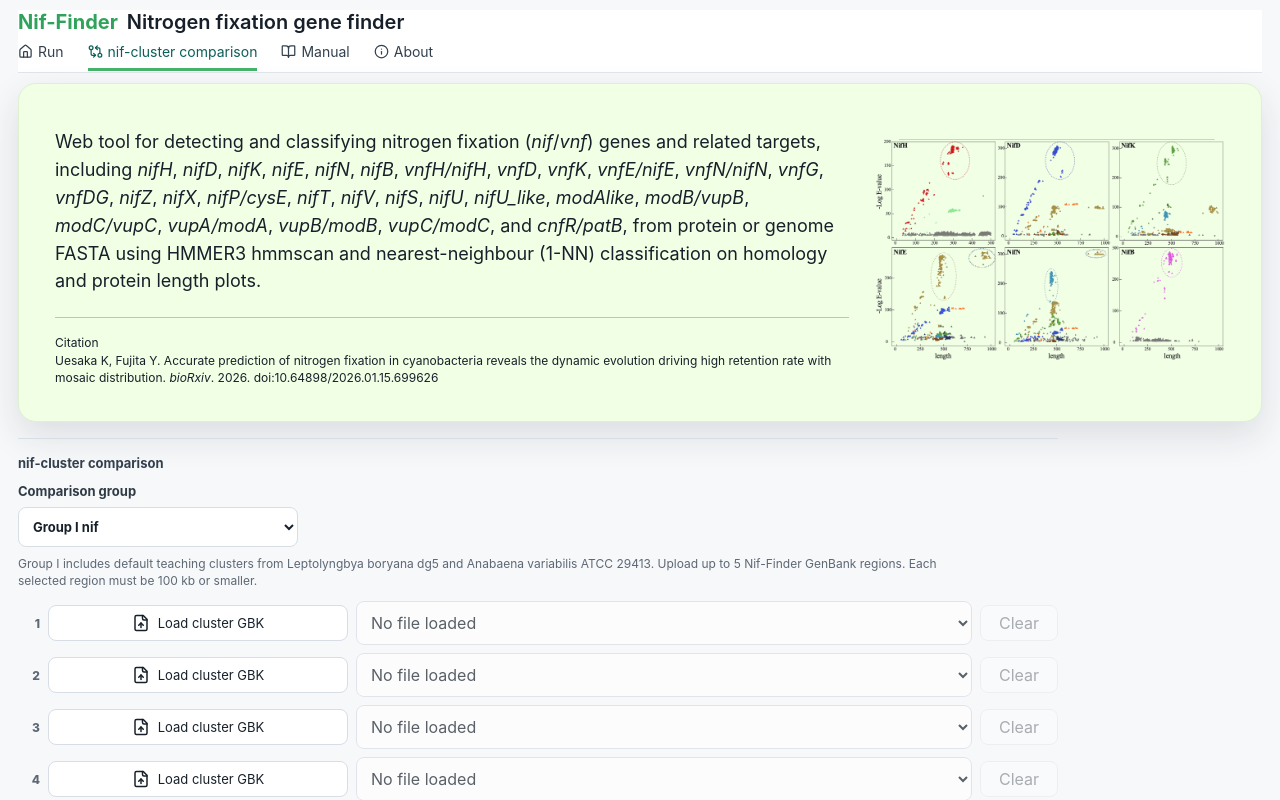
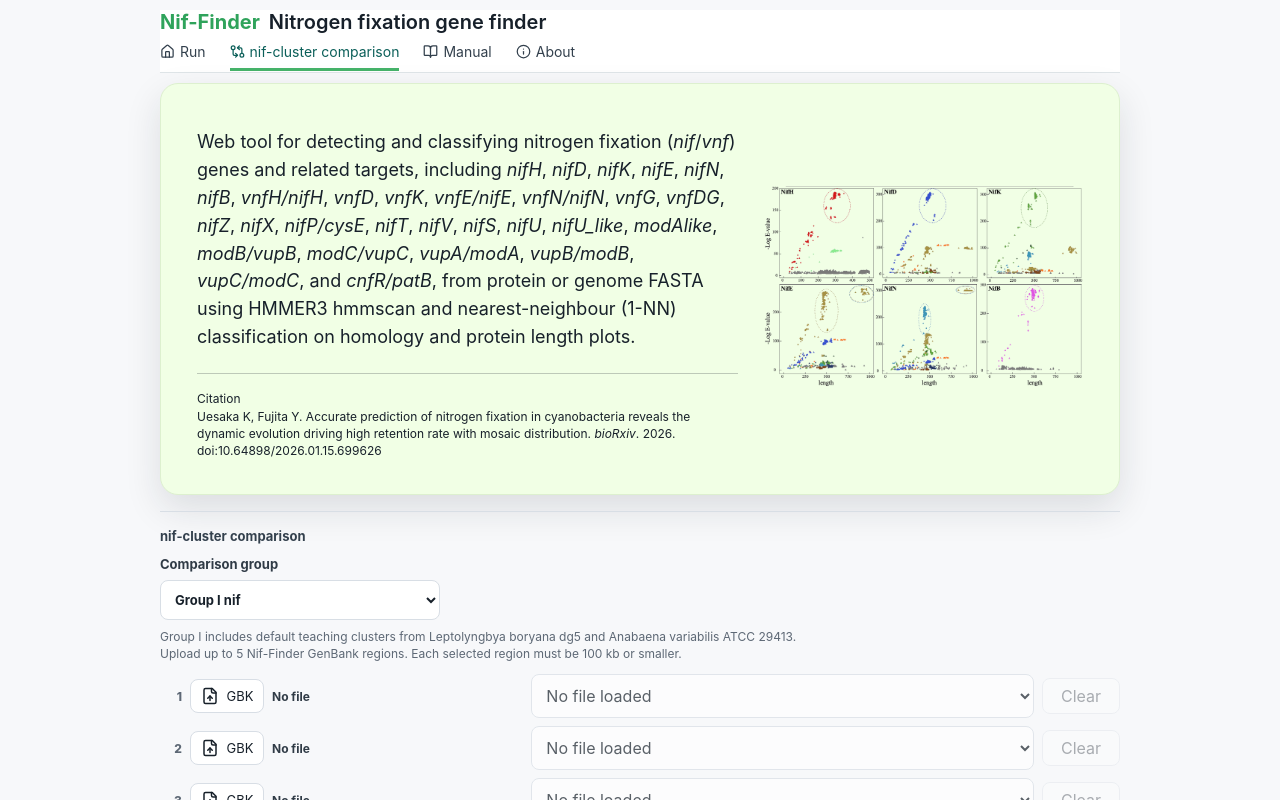
Before and after one commit to kazumaxneo/Nif_finder, a Next.js app in the folder web/: page / in a window 1280 px wide. Both pictures are taken after a click on the button "nif-cluster comparison". Shown: the top 800 px of the page. Built offline with nearby package versions, Linux system fonts and the light colour scheme.

Commit message:
Tune clinker comparison layout

```diff
--- a/web/app/globals.css
+++ b/web/app/globals.css
@@ -53,7 +53,7 @@ textarea {
   flex-direction: column;
   gap: 16px;
   margin: 0 auto;
-  max-width: 1260px;
+  max-width: 960px;
   padding: 0;
   width: 100%;
 }
@@ -108,7 +108,7 @@ textarea {
   font-size: 18px;
   line-height: 1.55;
   margin: 14px 0 0;
-  max-width: 1090px;
+  max-width: 790px;
 }
 
 .brand-citation {
@@ -125,7 +125,7 @@ textarea {
   font-size: inherit;
   line-height: inherit;
   margin: 4px 0;
-  max-width: 1160px;
+  max-width: 860px;
 }
 
 .brand-citation a {
@@ -166,7 +166,7 @@ textarea {
   flex-direction: column;
   gap: 8px;
   margin: 0 auto 2px;
-  max-width: 1260px;
+  max-width: 960px;
   padding: 0 0 1px;
   width: 100%;
 }
@@ -481,7 +481,7 @@ input:focus {
   display: grid;
   gap: 12px;
   padding-top: 16px;
-  width: min(1040px, 100%);
+  width: min(960px, 100%);
 }
 
 .cluster-group-field {
@@ -491,20 +491,20 @@ input:focus {
 
 .cluster-note {
   margin-top: -4px;
-  max-width: 950px;
+  max-width: 650px;
 }
 
 .cluster-slot-list {
   display: grid;
   gap: 8px;
-  max-width: 1040px;
+  max-width: 960px;
 }
 
 .cluster-slot-row {
   align-items: center;
   display: grid;
   gap: 8px;
-  grid-template-columns: 22px minmax(210px, 300px) minmax(330px, 1fr) 78px;
+  grid-template-columns: 22px 74px minmax(160px, 1fr) minmax(330px, 2fr) 78px;
   min-height: 38px;
 }
 
@@ -517,10 +517,22 @@ input:focus {
 
 .cluster-file-button {
   min-width: 0;
+  min-height: 34px;
+  padding-inline: 8px;
   width: 100%;
 }
 
 .cluster-file-button span {
+  overflow: hidden;
+  text-overflow: ellipsis;
+  white-space: nowrap;
+}
+
+.cluster-file-name {
+  color: #303b46;
+  font-size: 12px;
+  font-weight: 650;
+  min-width: 0;
   overflow: hidden;
   text-overflow: ellipsis;
   white-space: nowrap;
@@ -557,6 +569,15 @@ input:focus {
 .cluster-comparison-page {
   display: grid;
   gap: 16px;
+}
+
+.info-page.wide-clinker-page {
+  max-width: 1580px;
+}
+
+.cluster-citation {
+  border-top: 1px solid var(--line);
+  padding-top: 8px;
 }
 
 .clinker-frame {
@@ -650,7 +671,7 @@ input:focus {
   flex-direction: column;
   gap: 18px;
   margin: 0 auto;
-  max-width: 1480px;
+  max-width: 1180px;
   min-width: 0;
   padding: 0;
   width: 100%;
@@ -661,7 +682,7 @@ input:focus {
   flex-direction: column;
   gap: 18px;
   margin: 0 auto;
-  max-width: 1260px;
+  max-width: 960px;
   width: 100%;
 }
 
@@ -684,7 +705,7 @@ input:focus {
   font-size: 15px;
   line-height: 1.55;
   margin: 10px 0 0;
-  max-width: 1080px;
+  max-width: 780px;
 }
 
 .manual-body {
@@ -1080,11 +1101,15 @@ th {
   }
 
   .cluster-slot-row {
-    grid-template-columns: 22px minmax(0, 1fr) 78px;
+    grid-template-columns: 22px 74px minmax(0, 1fr) 78px;
+  }
+
+  .cluster-file-name {
+    grid-column: 3 / 5;
   }
 
   .cluster-region-select {
-    grid-column: 2 / 4;
+    grid-column: 2 / 5;
   }
 
   .info-grid {
--- a/web/app/page.tsx
+++ b/web/app/page.tsx
@@ -1195,9 +1195,12 @@ export default function Home() {
                     <span className="cluster-slot-number">{slotIndex + 1}</span>
                     <label className="file-button cluster-file-button" title="Load a Nif-Finder GenBank region for clinker comparison">
                       <FileUp size={18} aria-hidden />
-                      <span>{file ? file.name : "Load cluster GBK"}</span>
+                      <span>GBK</span>
                       <input type="file" accept=".gb,.gbk,.gbff,.genbank,.txt" onChange={(event) => loadClusterFile(event, slotIndex)} />
                     </label>
+                    <span className="cluster-file-name" title={file?.name ?? ""}>
+                      {file ? file.name : "No file"}
+                    </span>
                     <select
                       className="cluster-region-select"
                       value={file ? selectedClusterRegionIds[file.uploadName] ?? "" : ""}
@@ -1449,7 +1452,7 @@ export default function Home() {
         </footer>
       </section>
       ) : (
-        <section className="info-page">
+        <section className={activeTab === "compare" && clusterResult?.html ? "info-page wide-clinker-page" : "info-page"}>
           {activeTab === "compare" ? (
             <article className="manual-body cluster-comparison-page">
               <h2>nif-cluster comparison</h2>
@@ -1500,6 +1503,18 @@ export default function Home() {
                     sandbox="allow-scripts"
                     srcDoc={clusterResult.html}
                   />
+                  <div className="software-citations cluster-citation">
+                    <p>clinker citation:</p>
+                    <ul>
+                      <li>
+                        Gilchrist CLM, Chooi YH. clinker &amp; clustermap.js: automatic generation of gene cluster
+                        comparison figures. <em>Bioinformatics</em>. 2021.{" "}
+                        <a href="https://doi.org/10.1093/bioinformatics/btab007" target="_blank" rel="noreferrer">
+                          doi:10.1093/bioinformatics/btab007
+                        </a>
+                      </li>
+                    </ul>
+                  </div>
                 </>
               ) : (
                 <div className="empty-state">
```
